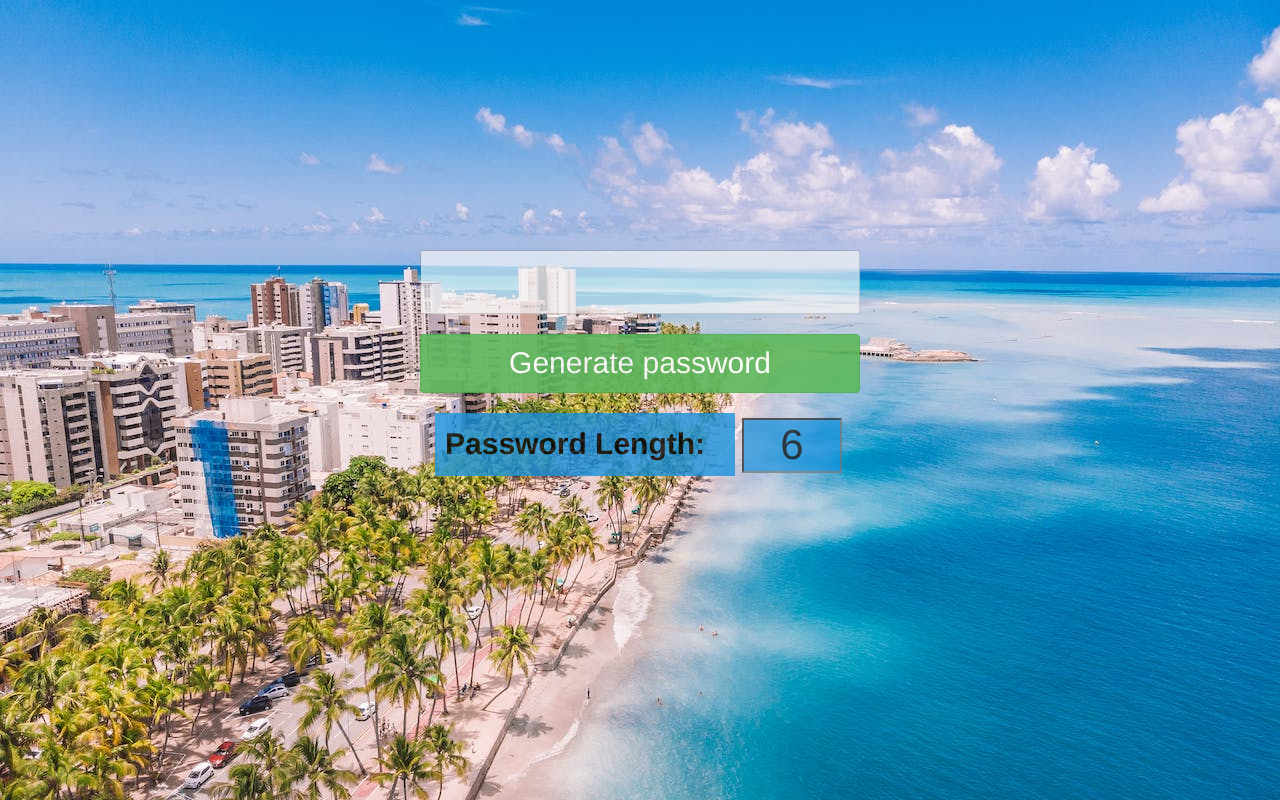
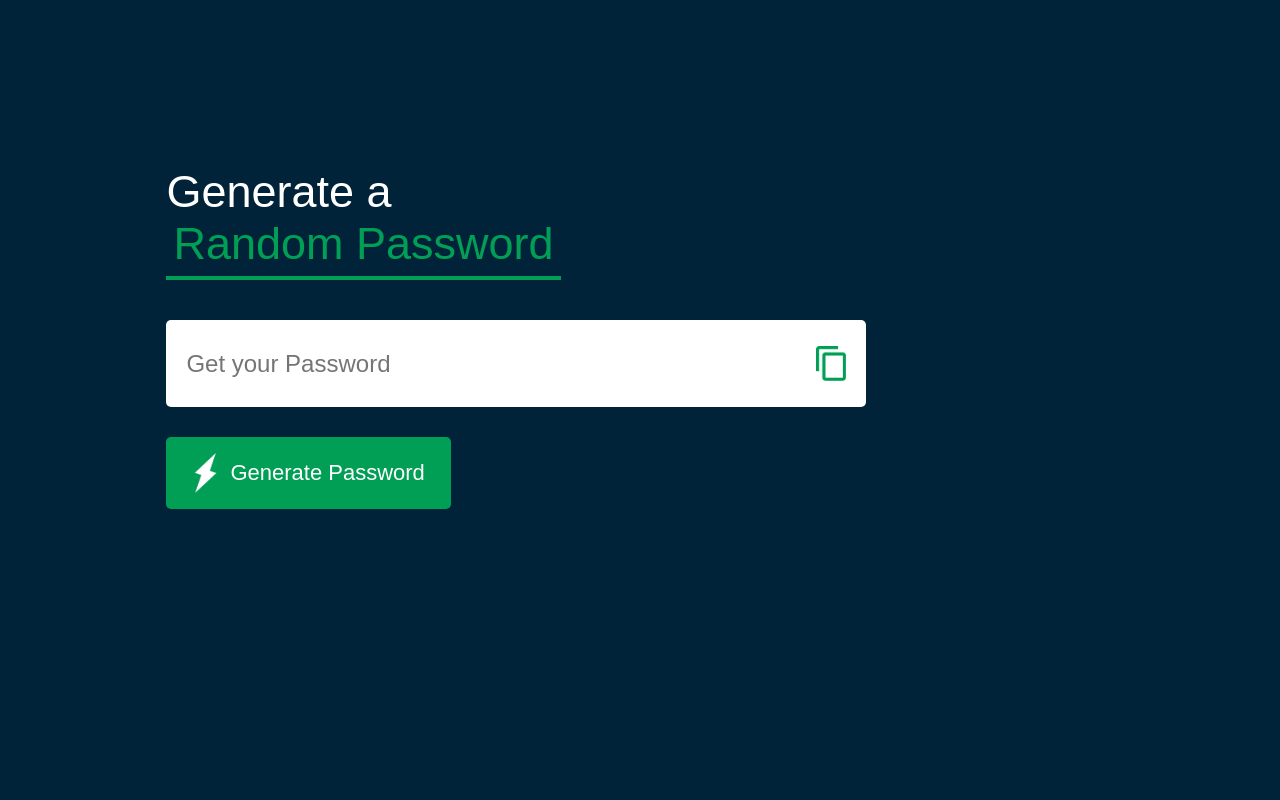
Before and after one commit to mr-raashid/Random-Password-Generator, a plain HTML site: page index.html in a window 1280 px wide. Drawn offline with nearby package versions, Linux system fonts and the light colour scheme.

Commit message:
first commit

```diff
--- a/css/style.css
+++ b/css/style.css
@@ -1,58 +1,74 @@
 *{
     margin: 0;
     padding: 0;
+    font-family: "Poppins", sans-serif;
     box-sizing: border-box;
 }
 
 body{
-    background-image: url(../images/bg.jpg);
-    background-size: cover;
-    background-repeat: no-repeat;
-    background-attachment: fixed
+    background: #002339;
+    color: #fff;
 }
 
 .container{
-    width: 500px;
-    margin: 0 auto;
-    margin-top: 250px;
-    font-size: 3em;
+    margin: 13%;
+    width: 90%;
+    max-width: 700px;
 }
 
-.out{
-    margin-bottom: 20px;
-    width: 100%;
-    text-align: center;
+.container h1{
+    font-weight: 500;
+    font-size: 45px;
 }
 
-.myBtn{
-    padding: 7px 10px;
-    font-size: 30px;
-    margin-bottom: 20px;
-    opacity: 0.9;
-}
-
-
-.pass{
-    width: 300px;
-    float: left;
-    font-size: 30px;
-    color: black;
-    background-color: #1993de;
-    opacity: 0.8;
-    margin-left: 0;
-    padding: 10px 10px;
+.container h1 span{
+    color: #019f55;
+    border-bottom: 4px solid #019f55;
+    padding: 7px;
 
 }
 
-.in{
-    margin: 5px 3px;
-    padding: 10px 2px;
-    float: right;
-    text-align: center;
-    background-color: #1993de;
-    opacity: 0.7;
-    color: black;
-    width: 100px;
-    height: 55px;
+.display{
+    width: 100%;
+    margin-top: 50px;
+    margin-bottom: 30px;
+    background: #fff;
+    color: #333;
+    display: flex;
+    align-items: center;
+    justify-content: space-between;
+    padding: 26px 20px;
+    border-radius: 5px;
+}
+
+.display img{
+    width: 30px;
+    cursor: pointer;
+}
+
+.display input{
+    border: 0;
+    outline: 0;
+    font-size: 24px;
 
 }
+
+.container button img{
+    width: 28px;
+    margin-right: 10px;
+}
+
+.container button{
+    border: 0;
+    outline: 0;
+    background: #019f55;
+    color: #fff;
+    font-size: 22px;
+    font-weight: 300;
+    display: flex;
+    align-items: center;
+    justify-content: center;
+    padding: 16px 26px;
+    border-radius: 5px;
+    cursor: pointer;
+}
--- a/index.html
+++ b/index.html
@@ -1,46 +1,24 @@
 <!DOCTYPE html>
 <html lang="en">
-
 <head>
-	<meta charset="utf-8">
-	<meta name="viewport" content="width=device-width, initial-scale=1.0">
-	<link rel="stylesheet" media="screen" href="https://cdnjs.cloudflare.com/ajax/libs/twitter-bootstrap/3.3.5/css/bootstrap.min.css">
-
-	<title>Random Password Generation</title>
-	<link rel="stylesheet" href="css/style.css">
-
-	<script src="js/script.js">
-
-    </script>
-
-
+    <meta charset="UTF-8">
+    <title>Random Password Generator</title>
+    <link rel="stylesheet" href="css/style.css">
 </head>
-
 <body>
 
-	<div class="container">
-
-	<form action="" name="passGen" id="test">
-        <div class="col-xs-12">
-	    <input type="text" name="output" class="out" disabled>
-	    <input type="button" value="Generate password" class="btn btn-success btn-block myBtn" onclick="populateform(this.form.length.value)">
-	    <div class="col-xs-10"><strong class="pass">Password Length:</strong></div>
-	    <div class="col-xs-2"><input type="text" name="length" size="3" value="6" class="in"></div>
-
-	    </div>
-	</form>
+    <div class="container">
+        <h1>Generate a <br><span>Random Password</span></h1>
+        <div class="display">
+            <input type="text" id="password" placeholder="Get your Password">
+            <img src="images/copy.png" onclick="copyPassword()">
+        </div>
+        <button onclick="createPassword()"><img src="images/generate.png">Generate Password</button>
+    </div>
 
 
 
-	</div>
-
-
-	<script src="https://cdnjs.cloudflare.com/ajax/libs/jquery/1.11.3/jquery.min.js"></script>
-	<script src="https://cdnjs.cloudflare.com/ajax/libs/twitter-bootstrap/3.3.5/js/bootstrap.min.js"></script>
-
-	<script>
-	</script>
+    <script src="js/script.js"></script>
 
 </body>
-
 </html>
--- a/js/script.js
+++ b/js/script.js
@@ -1,14 +1,32 @@
-var keylist = "abcdefghijklmnopqrstuvwxyz1234567890!@#$%^&*"
-    var temp = ''
-    function generatepass(plength){
-        temp = ''
-        for (i = 0; i < plength; i++){
-            temp += keylist.charAt(Math.floor(Math.random()*keylist.length))
-        }
-        return temp
+const passwordBox = document.getElementById("password");
+const length = 12;
+
+const upperCase = "ABCDEFGHIJKLMNOPQRSTUVWXYZ";
+const lowerCase = "abcdefghijklmnopqrstuvwxyz";
+const number = "0123456789";
+const symbol = "!@#$%^&*()_+~|{}[]<>/-=";
+
+const allChars = upperCase + lowerCase + number + symbol;
+
+function createPassword(){
+    let password = "";
+    password += upperCase[Math.floor(Math.random() * upperCase.length)];
+    console.log(password);
+    password += lowerCase[Math.floor(Math.random() * lowerCase.length)];
+    console.log(password);
+    password += number[Math.floor(Math.random() * number.length)];
+    console.log(password);
+    password += symbol[Math.floor(Math.random() * symbol.length)];
+    console.log(password);
+
+    while(length > password.length){
+        password += allChars[Math.floor(Math.random() * allChars.length)];
+        console.log(password)
     }
-    function populateform(enterlength){
-        document.passGen.output.value = generatepass(enterlength)
-    }
+    passwordBox.value = password;
+}
 
-document.getElementById("test").innerHTML = populateform();
+function copyPassword(){
+    passwordBox.select();
+    document.execCommand("copy");
+}
```
Also changed, not shown: images/copy.png (added), images/generate.png (added).
